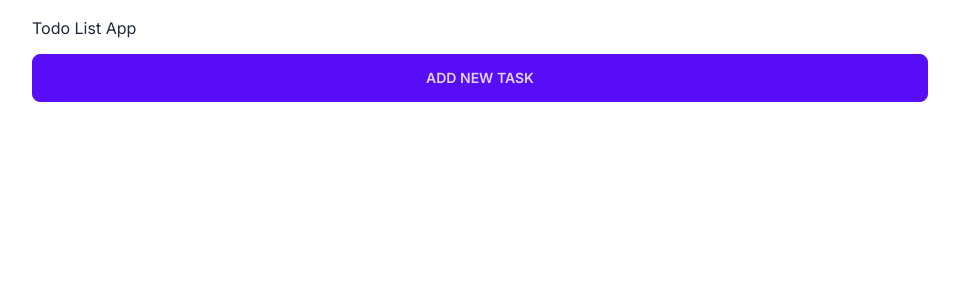
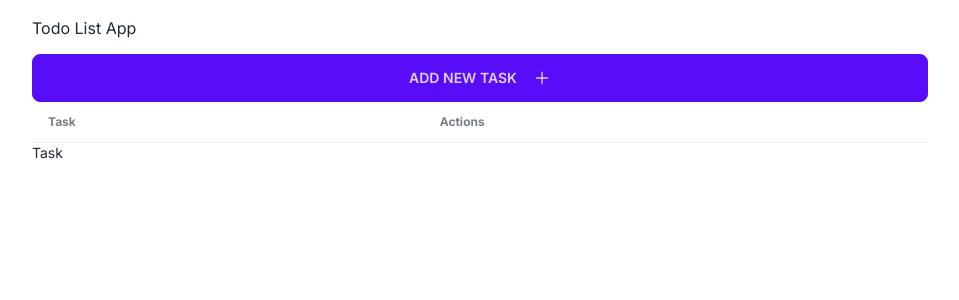
Before and after one commit to axeladib/todo-app-yt-tutorial, a Next.js app: page / in a window 1280 px wide. Shown: the top 300 px of the page, without its empty margins (160-1119 px from the left). Built offline with nearby package versions, Linux system fonts and the light colour scheme; data requests are answered from the project's data file.

Commit message:
Feature setup json.server, connect server to frontend component

```diff
--- /dev/null
+++ b/api.ts
@@ -0,0 +1,31 @@
+//TODO: Import the Itask for typescript identifying data
+import { ITask } from "./types/task";
+
+//TODO: Create the base url for api
+//FIXME: 3000 port for rendering NextJS
+const baseURL = "http://localhost:3001";
+
+//TODO: Create a function to get all the todos that are created from todos.json or dynamic from the addTodo function
+//TODO: Connect server to todos.json and the data will be use in the component of TodoList.jsx
+export const getAllTodos = async (): Promise<ITask> => {
+  //TODO: The "cache : 'no-store'" means use cache
+  const response = await fetch(`${baseURL}/tasks`, { cache: "no-store" });
+  const todos = await response.json();
+  return todos;
+};
+
+//TODO: Create the function of promise to addTodo
+export const addTodo = async (todo: ITask): Promise<ITask> => {
+  //TODO: Using the method fetch with property of POST, content-type : json and
+  const response = await fetch(`${baseURL}/tasks`, {
+    //TODO: Specify the callback function
+    method: "POST",
+    headers: {
+      "Content-Type": "application/json",
+    },
+    //TODO: the body of response turn into string
+    body: JSON.stringify(todo),
+  });
+  const newTodo = await response.json();
+  return newTodo;
+};
--- /dev/null
+++ b/data/todos.json
@@ -0,0 +1,6 @@
+{
+  "tasks": [
+    { "id": "5", "text": "go to market" },
+    { "id": "6", "text": "learn math" }
+  ]
+}
--- a/src/app/components/AddTask.tsx
+++ b/src/app/components/AddTask.tsx
@@ -1,17 +1,40 @@
 "use client";
+
+import { AiOutlinePlus } from "react-icons/ai";
 import Modal from "./Modal";
-import { useState } from "react";
+import { useState, FormEventHandler } from "react";
+import { addTodo } from "../../../api";
+import { v4 as uuidv4 } from "uuid";
+import { useRouter } from "next/navigation";
 
 const AddTask = () => {
-  //TODO ;Create the logic here
-
+  //TODO: Create the logic here
   //TODO: Setup the useRouter to use the .refresh method
+  const router = useRouter();
   //TODO: Setup the state management for tasks<string> and modalOpen<boolean>
   const [modalOpen, setModalOpen] = useState<boolean>(false);
   const [newTaskValue, setNewTaskValue] = useState<string>("");
-  //TODO: Create the handleSubmitNewTask fucntion for form
 
-  //TODO: calling the addTodo function from api.tsx passing the id and text property of new created to the api.tsx
+  //TODO: Create the handleSubmitNewTask functiontion for form to submit
+  const handleSubmitNewTodo: FormEventHandler<HTMLFormElement> = async (
+    event
+  ) => {
+    event.preventDefault();
+    //TODO: calling the addTodo function from api.tsx passing the id and text property of new created to the api.tsx
+    await addTodo({
+      id: uuidv4(),
+      text: newTaskValue,
+    });
+    //FIXME: Debugging
+
+    //TODO: Emptying thenewTaskValue variable
+    setNewTaskValue("");
+    //TODO: Close the modal when submit the addTodo properties
+    setModalOpen(false);
+    //TODO: Refresh to display the item of addTodo display at the main screen
+    router.refresh();
+  };
+
   //TODO: Then emptying the input fields
   //TODO: Then when the submit button click the Modal is close
   //TODO: Then use the useRouter.refresh to display the data that are being created at the api
@@ -24,17 +47,20 @@ const AddTask = () => {
         className="btn btn-primary w-full"
       >
         Add new task
+        <AiOutlinePlus className="ml-2" size={18} />
       </button>
       {/* //TODO: Property including onClick={} to open the Modal component to add task{" "}  */}
       {/* //TODO: Import the Modal pop up component here with prop that contain boolean */}
       <Modal modalOpen={modalOpen} setModalOpen={setModalOpen}>
-        <form>
+        <form onSubmit={handleSubmitNewTodo}>
           <h3 className="font-bold text-lg">Add a new task</h3>
           <div className="modal-action">
             <input
+              value={newTaskValue}
               className="input input-bordered w-full"
               type="text"
               placeholder="Enter your task here"
+              onChange={(event) => setNewTaskValue(event.target.value)}
             />
             <button className="btn">Submit</button>
           </div>
--- a/src/app/components/Task.tsx
+++ b/src/app/components/Task.tsx
@@ -1 +1,10 @@
 //TODO: For action of edit and delete the todoList
+import React from 'react'
+
+const Task = () => {
+  return (
+    <div>Task</div>
+  )
+}
+
+export default Task;
--- a/src/app/components/TodoList.tsx
+++ b/src/app/components/TodoList.tsx
@@ -1,10 +1,31 @@
 //TODO: Displaying the task by using the passinng task variabe from the getAllTodos function at page.tsx
-import React from 'react'
+import React from "react";
+import { ITask } from "../../../types/task";
+import Task from "../components/Task";
 
-const TodoList = () => {
-  return (
-    <div></div>
-  )
+//TODO:  Specify the type of data
+interface TodoListProps {
+  //FIXME: Fix this type to array of ITask[]
+  tasks: ITask;
 }
 
-export default TodoList
+const TodoList: React.FC<TodoListProps> = ({ tasks }) => {
+  return (
+    <div className="overflow-x-auto">
+      <table className="table w-full ">
+        {/* head */}
+        <thead>
+          <tr>
+            <th>Task</th>
+            <th>Actions</th>
+          </tr>
+        </thead>
+        <tbody>
+          <Task />
+        </tbody>
+      </table>
+    </div>
+  );
+};
+
+export default TodoList;
--- a/src/app/page.tsx
+++ b/src/app/page.tsx
@@ -1,9 +1,12 @@
 import AddTask from "./components/AddTask";
 import TodoList from "./components/TodoList";
+import { getAllTodos } from "../../api";
 
-export default function Home() {
+export default async function Home() {
   //TODO: Calling the tasks function that are created at api.tsx
   //TODO: Use the getAllTodos() and promise to get the tasks response
+  const tasks = await getAllTodos();
+  console.log(tasks);
   return (
     <main className="max-w-4xl mx-auto mt-4">
       {/* //FIXME: Add the styling here */}
@@ -13,7 +16,7 @@ export default function Home() {
         <h1 className="mb-3.5">Todo List App</h1>
         <AddTask />
       </div>
-      <TodoList />
+      <TodoList tasks={tasks} />
       {/* //TODO: Create the Todolist Component that can passing the tasks as prop */}
     </main>
   );
```
Also changed, not shown: package.json (+5 -2 lines), todos.json (added, +19 -0 lines), 1 other file (tests, documents, lock files or other folders).
